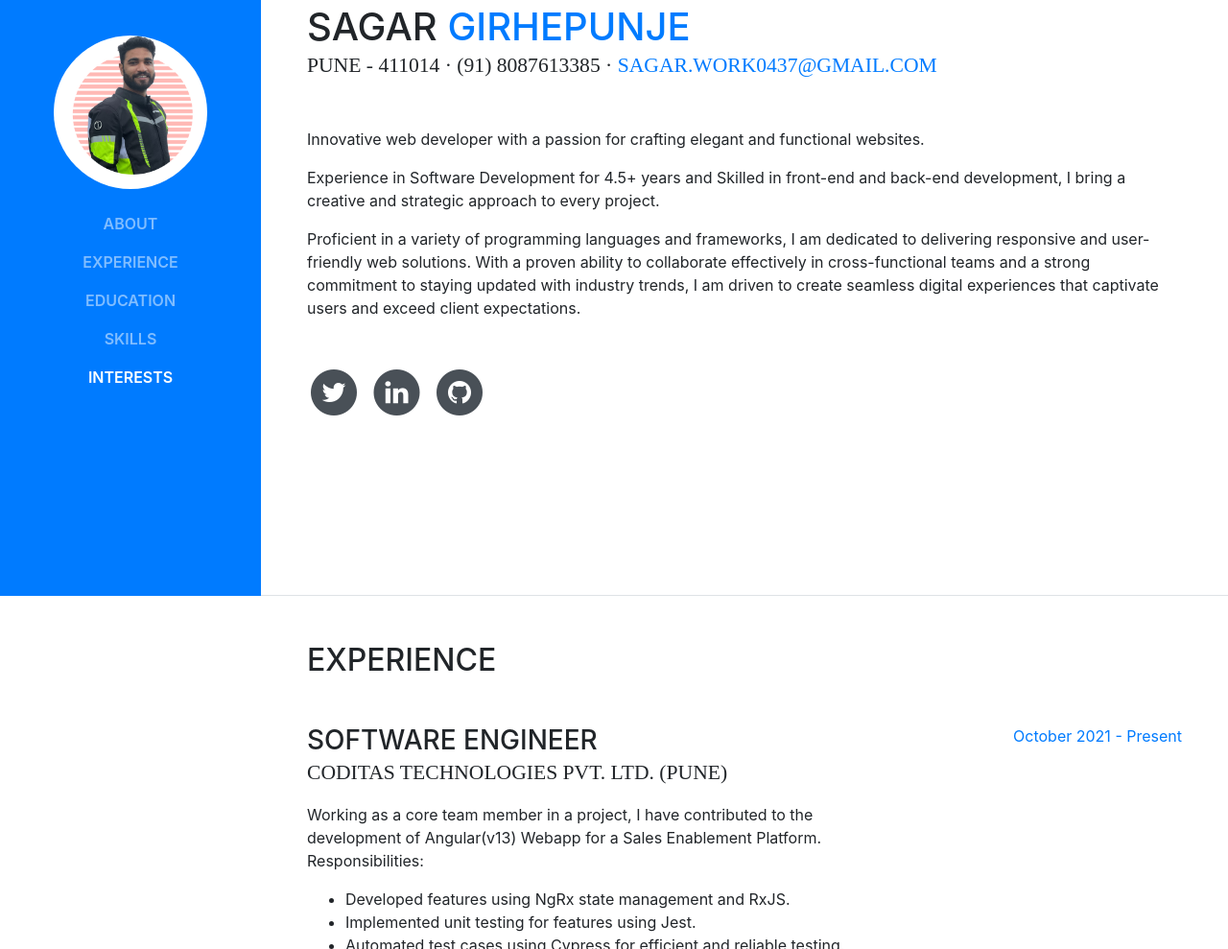
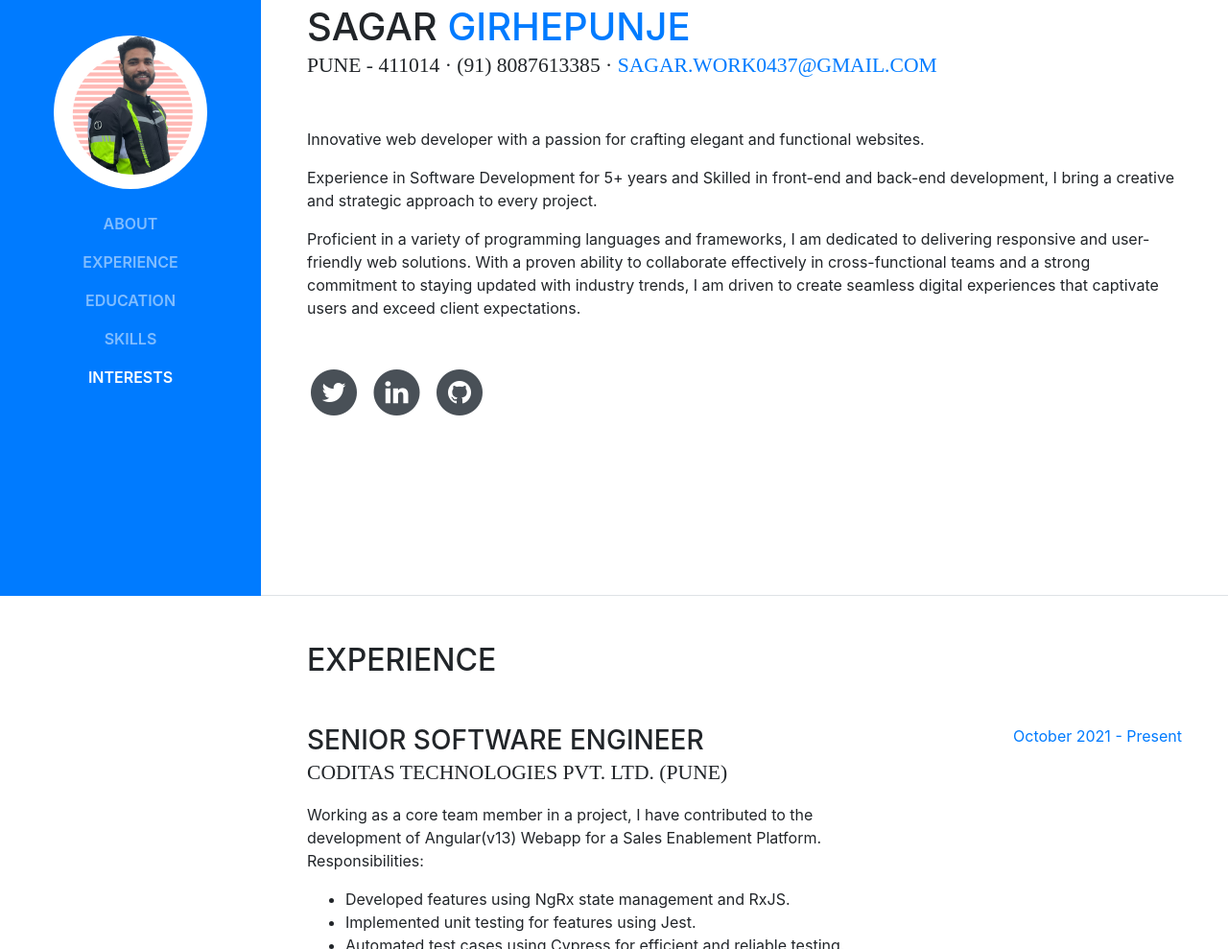
Before and after one commit to sagar0437/portfolio, a website with bundled scripts: page index.html in a window 1280 px wide. Shown: the part 179-1168 px from the top of the page at 96% size. Built offline with nearby package versions, Linux system fonts and the light colour scheme; a web font is replaced by a local one.

Commit message:
Update Data

```diff
--- a/index.html
+++ b/index.html
@@ -85,7 +85,7 @@
             <a href="mailto:sagar.work0437@gmail.com">sagar.work0437@gmail.com</a>
           </div>
           <p >Innovative web developer with a passion for crafting elegant and functional websites. </p>
-          <p>Experience in Software Development for 4.5+ years and Skilled in front-end and back-end development, I bring a creative and strategic approach to every project.</p>
+          <p>Experience in Software Development for 5+ years and Skilled in front-end and back-end development, I bring a creative and strategic approach to every project.</p>
           <p class="mb-5">Proficient in a variety of programming languages and frameworks, I am dedicated to delivering responsive and user-friendly web solutions. With a proven ability to collaborate effectively in cross-functional teams and a strong commitment to staying updated with industry trends, I am driven to create seamless digital experiences that captivate users and exceed client expectations.</p>
           <ul class="list-inline list-social-icons mb-0">
             <li class="list-inline-item">
@@ -123,7 +123,7 @@
           <div class="resume-item d-flex flex-column flex-md-row mb-5">
             <div class="resume-content mr-auto">
               <h3 class="mb-0">
-                Software Engineer</h3>
+                Senior Software Engineer</h3>
               <div class="subheading mb-3">Coditas Technologies Pvt. Ltd. (Pune)</div>
               <p>Working as a core team member in a project, I have contributed to the development of Angular(v13) Webapp for a Sales Enablement Platform.
                 Responsibilities:
```
